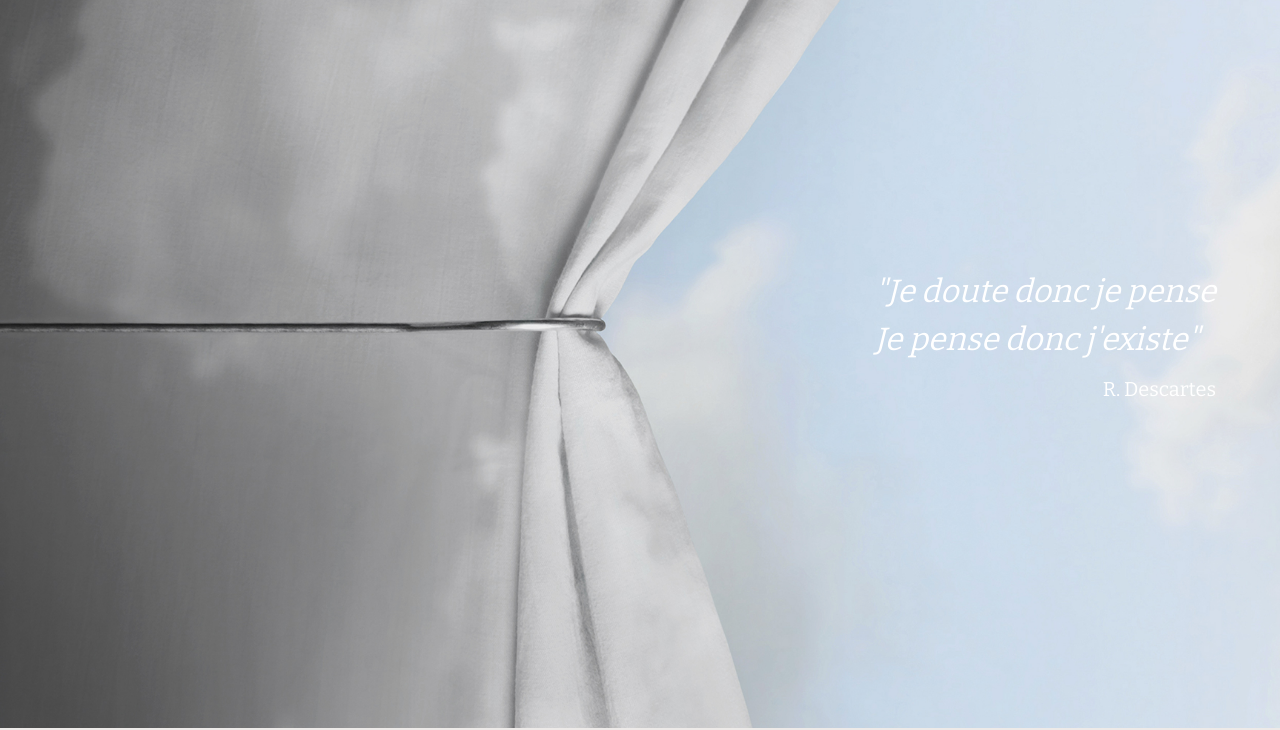
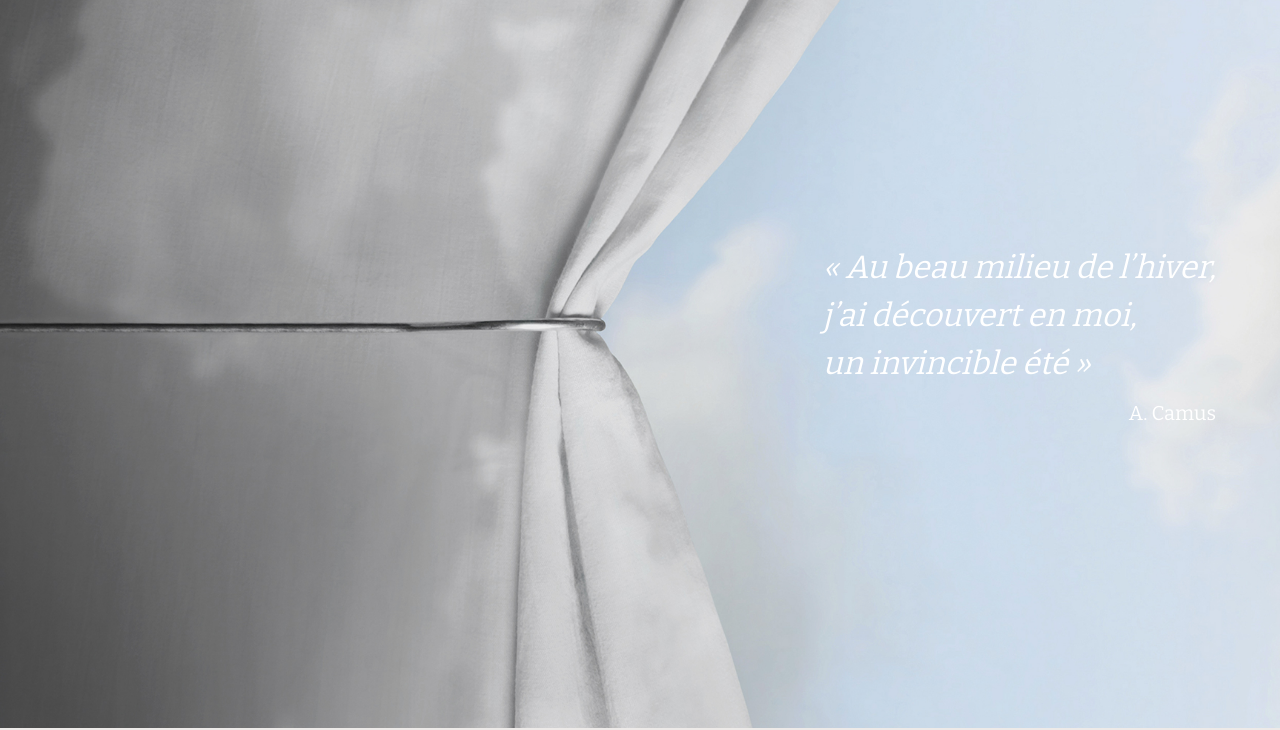
Before and after one commit to Ben2303/moune, a plain HTML site: page index.html in a window 1280 px wide. Shown: the part 72-802 px from the top of the page. Drawn offline with nearby package versions, Linux system fonts and the light colour scheme; some packages are replaced by stand-ins of ours.

Commit message:
Update index.html
Mise à jour de la citation de la première section.

```diff
--- a/index.html
+++ b/index.html
@@ -110,10 +110,11 @@
       <div class="container">
         <div class="is-pulled-right animated fadeInRight">
             <p class="font-bitter has-text-white is-italic has-text-weight-normal is-size-3 is-size-5-mobile">
-                "Je doute donc je pense<br>
-                 Je pense donc j'existe"<br>
+                « Au beau milieu de l’hiver,<br>
+                j’ai découvert en moi,<br>
+                un invincible été »<br>
             </p>
-            <h2 class="font-bitter subtitle is-5 is-pulled-right has-text-white">R. Descartes</h2>
+            <h2 class="font-bitter subtitle is-5 is-pulled-right has-text-white">A. Camus</h2>
         </div>
       </div>
     </div>
```
